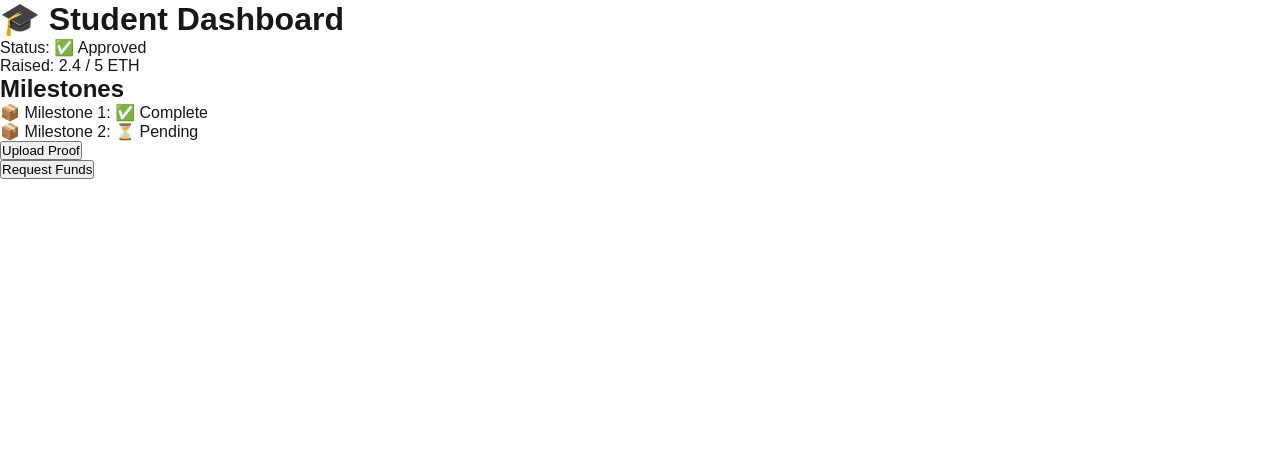
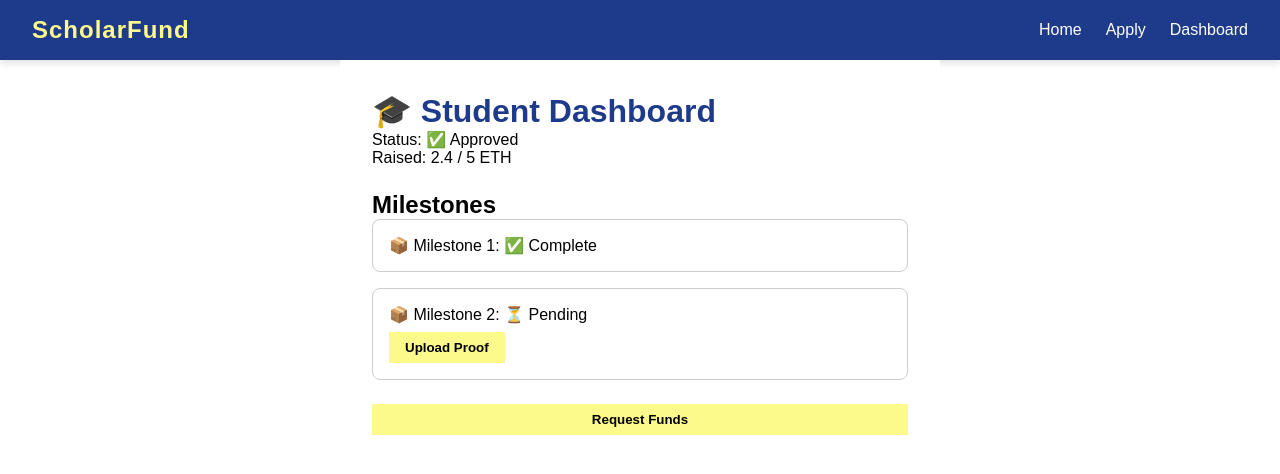
Before and after one commit to Elena-Jiyoung/ScholarFund, a Next.js app: page /dashboard in a window 1280 px wide. Shown: the top 474 px of the page. Built offline with nearby package versions, Linux system fonts and the light colour scheme.

Commit message:
2 components: Navbar, ScholarCard and Reusable CSS file: Cool Button

```diff
--- /dev/null
+++ b/components/Layout/Navbar.js
@@ -0,0 +1,59 @@
+import Link from 'next/link';
+import styled from 'styled-components';
+
+const Nav = styled.nav`
+  display: flex;
+  justify-content: space-between;
+  align-items: center;
+  padding: 1rem 2rem;
+  background-color: #1e3a8a;
+  color: white;
+  box-shadow: 0 4px 6px rgba(0, 0, 0, 0.1);
+`;
+
+const Brand = styled.h1`
+  font-size: 1.5rem;
+  font-weight: bold;
+  letter-spacing: 1px;
+  color: #fcfa8a;
+`;
+
+const NavLinks = styled.div`
+  display: flex;
+  gap: 1.5rem;
+`;
+
+const StyledLink = styled(Link)`
+  text-decoration: none;
+  color: white;
+  font-weight: 500;
+  position: relative;
+
+  &:after {
+    content: '';
+    position: absolute;
+    bottom: -4px;
+    left: 0;
+    width: 0%;
+    height: 2px;
+    background-color: #fcfa8a;
+    transition: width 0.3s ease-in-out;
+  }
+
+  &:hover:after {
+    width: 100%;
+  }
+`;
+
+export default function NavBar() {
+  return (
+    <Nav>
+      <Brand>ScholarFund</Brand>
+      <NavLinks>
+        <StyledLink href="/">Home</StyledLink>
+        <StyledLink href="/apply">Apply</StyledLink>
+        <StyledLink href="/dashboard">Dashboard</StyledLink>
+      </NavLinks>
+    </Nav>
+  );
+}
--- a/package.json
+++ b/package.json
@@ -9,8 +9,9 @@
     "lint": "next lint"
   },
   "dependencies": {
+    "next": "15.3.0",
     "react": "^19.0.0",
     "react-dom": "^19.0.0",
-    "next": "15.3.0"
+    "styled-components": "^6.1.17"
   }
 }
--- a/pages/_app.js
+++ b/pages/_app.js
@@ -1,5 +1,14 @@
 import "@/styles/globals.css";
+import { createGlobalStyle } from 'styled-components';
+export const GlobalStyle = createGlobalStyle`
 
+*{
+    margin: 0;
+    padding: 0;
+    box-sizing: border-box;
+    font-family: "Roboto", serif;
+}
+`
 export default function App({ Component, pageProps }) {
   return <Component {...pageProps} />;
 }
--- a/pages/dashboard.js
+++ b/pages/dashboard.js
@@ -1,26 +1,60 @@
 //Student Dashboard (status & milestone requests)
+import styled from 'styled-components';
+import Navbar from '../components/Layout/Navbar';
+
+const Container = styled.div`
+  max-width: 600px;
+  margin: 0 auto;
+  padding: 2rem;
+  background-color: #ffffff;
+  color: #000000;
+`;
+
+const Title = styled.h1`
+  font-size: 2rem;
+  font-weight: bold;
+  color: #1e3a8a;
+`;
+
+const MilestoneBox = styled.div`
+  border: 1px solid #ccc;
+  padding: 1rem;
+  border-radius: 8px;
+  margin-bottom: 1rem;
+`;
+
+const Button = styled.button`
+  background-color: #fcfa8a;
+  color: #000000;
+  padding: 0.5rem 1rem;
+  border: none;
+  font-weight: bold;
+  cursor: pointer;
+  margin-top: 0.5rem;
+
+  &:hover {
+    background-color: #f3f05e;
+  }
+`;
+
 export default function Dashboard() {
     return (
-      <div className="p-8 max-w-xl mx-auto">
-        <h1 className="text-2xl font-bold mb-4">🎓 Student Dashboard</h1>
-        <p>Status: ✅ Approved</p>
-        <p>Raised: 2.4 / 5 ETH</p>
-
-        <div className="mt-6">
-          <h2 className="font-semibold mb-2">Milestones</h2>
-          <div className="border p-3 rounded mb-2">
+      <>
+        <Navbar />
+        <Container>
+          <Title>🎓 Student Dashboard</Title>
+            <p>Status: ✅ Approved</p>
+            <p>Raised: 2.4 / 5 ETH</p>
+            <h2 style={{ marginTop: '1.5rem', fontWeight: 'bold' }}>Milestones</h2>
+          <MilestoneBox>
             <p>📦 Milestone 1: ✅ Complete</p>
-          </div>
-          <div className="border p-3 rounded mb-2">
+          </MilestoneBox>
+          <MilestoneBox>
             <p>📦 Milestone 2: ⏳ Pending</p>
-            <button className="bg-purple-500 text-white px-4 py-1 rounded mt-2">
-              Upload Proof
-            </button>
-          </div>
-          <button className="bg-blue-600 text-white py-2 px-4 rounded w-full mt-4">
-            Request Funds
-          </button>
-        </div>
-      </div>
+            <Button>Upload Proof</Button>
+          </MilestoneBox>
+          <Button style={{ width: '100%' }}>Request Funds</Button>
+        </Container>
+      </>
     );
   }
```
Also changed, not shown: components/ScholarCard.js (added, +24 -0 lines), components/Styles/CoolButton.js (added, +46 -0 lines), pages/apply.js (+44 -8 lines), pages/index.js (+50 -21 lines), 1 other file (tests, documents, lock files or other folders).
